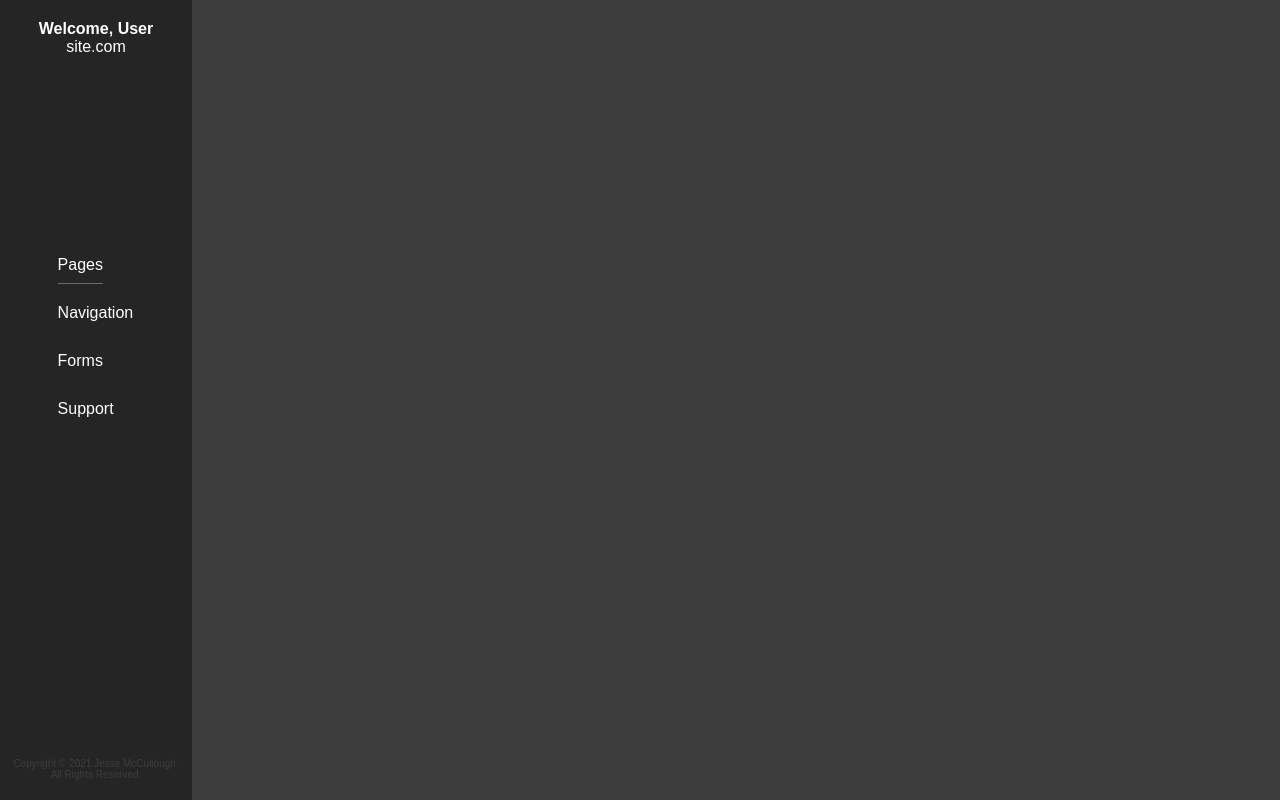
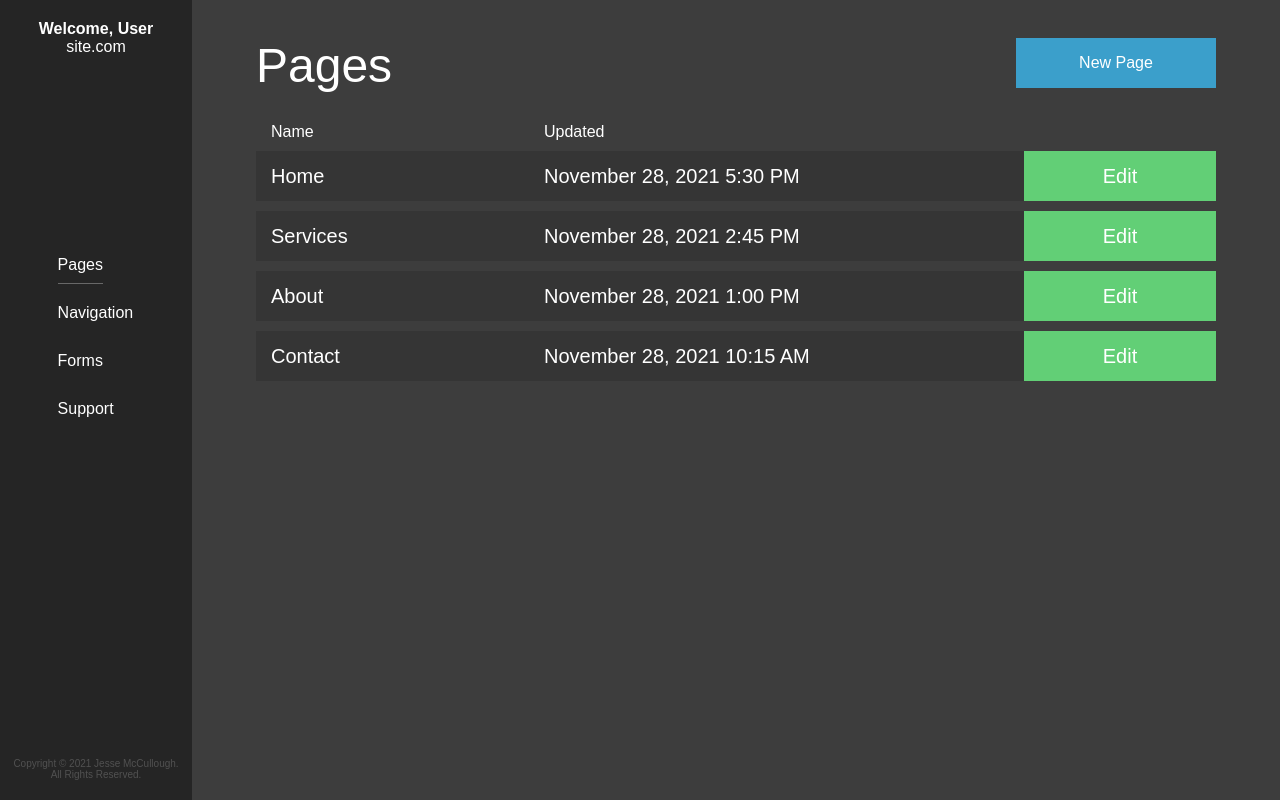
Before and after one commit to JesseMcCullough/cms, a PHP site: page /pages.php in a window 1280 px wide. Run offline with PHP 8.4, Linux system fonts and the light colour scheme.

Commit message:
Added a table to display the pages.

```diff
--- a/cms/includes/header.php
+++ b/cms/includes/header.php
@@ -1,5 +1,6 @@
 <?php
 $cmsPages = ["pages", "navigation", "forms", "support"];
+$contentId;
 $pageTitle;
 $activeNavigationLink;
 
@@ -36,4 +37,4 @@
 		<p class="copyright">Copyright &copy; 2021 Jesse McCullough. All Rights Reserved.</p>
 	</div>
 
-	<div class="content">
+	<div class="content <?php echo $contentId; ?>">
--- a/cms/pages.php
+++ b/cms/pages.php
@@ -1,10 +1,42 @@
 <?php
+$contentId = "pages";
 $pageTitle = "Pages";
 $activeNavigationLink = "pages";
 require_once("includes/header.php");
 ?>
 
-<!-- TO-DO: Add a button for creating a new page. -->
-<!-- Display each page that is in the /pages folder. -->
+<h1>Pages</h1>
+<a href="#" class="button new">New Page</a> <!-- TO-DO: Make "New Page" button create a new page. -->
+<table class="table-pages">
+    <thead>
+        <tr>
+            <th class="column-name">Name</th>
+            <th class="column-updated">Updated</th>
+        </tr>
+    </thead>
+    <tbody>
+        <!-- TO-DO: Display each page that is in the /pages folder. -->
+        <tr>
+            <td class="column-name">Home</td>
+            <td class="column-updated">November 28, 2021 5:30 PM</td>
+            <td class="column-edit"><a href="#" class="button edit">Edit</a></td>
+        </tr>
+        <tr>
+            <td class="column-name">Services</td>
+            <td class="column-updated">November 28, 2021 2:45 PM</td>
+            <td class="column-edit"><a href="#" class="button edit">Edit</a></td>
+        </tr>
+        <tr>
+            <td class="column-name">About</td>
+            <td class="column-updated">November 28, 2021 1:00 PM</td>
+            <td class="column-edit"><a href="#" class="button edit">Edit</a></td>
+        </tr>
+        <tr>
+            <td class="column-name">Contact</td>
+            <td class="column-updated">November 28, 2021 10:15 AM</td>
+            <td class="column-edit"><a href="#" class="button edit">Edit</a></td>
+        </tr>
+    </tbody>
+</table>
 
 <?php require_once("includes/footer.php"); ?>
--- a/cms/styles/style.css
+++ b/cms/styles/style.css
@@ -74,7 +74,7 @@
     text-align: center;
     margin: 0 auto;
     padding: 20px 10px;
-    color: #3d3d3d;
+    color: #515151;
 }
 
 /***********/
@@ -86,4 +86,85 @@
     float: left;
     background: #3d3d3d;
     height: 100vh;
+    padding-left: 5%;
+    padding-right: 5%;
+    padding-top: 3%;
 }
+
+.content h1 {
+    font-size: 3em;
+    font-weight: normal;
+    margin-bottom: 20px;
+}
+
+.content .button {
+    background: #787878;
+    color: #ffffff;
+    text-decoration: none;
+    display: flex;
+    justify-content: center;
+    align-items: center;
+    width: 200px;
+    height: 50px;
+    transition: color 0.4s, background-color 0.4s;
+}
+
+.content .button:hover {
+    color: #c6c6c6;
+}
+
+/*******************/
+/* Content - Pages */
+/*******************/
+
+.content.pages h1 {
+    float: left;
+}
+
+.content.pages .button.new {
+    float: right;
+    background: #3b9fcb;
+}
+
+.content.pages .button.new:hover {
+    background: #287ca1;
+}
+
+.content.pages .table-pages {
+    width: 100%;
+    border-spacing: 0 10px;
+}
+
+.content.pages .table-pages th {
+    font-weight: normal;
+    text-align: left;
+}
+
+.content.pages .table-pages td {
+    height: 50px;
+    background: #353535;
+    font-size: 1.25em;
+}
+
+.content.pages .table-pages .column-name {
+    width: 30%;
+    padding-left: 15px;
+}
+
+.content.pages .table-pages .column-updated {
+    width: 50%;
+}
+
+.content.pages .table-pages .column-edit {
+    width: 20%;
+}
+
+.content.pages .table-pages .button.edit {
+    background: #62cf76;
+    width: 100%;
+    height: 100%;
+}
+
+.content.pages .table-pages .button.edit:hover {
+    background: #4b9d5a;
+}
```
